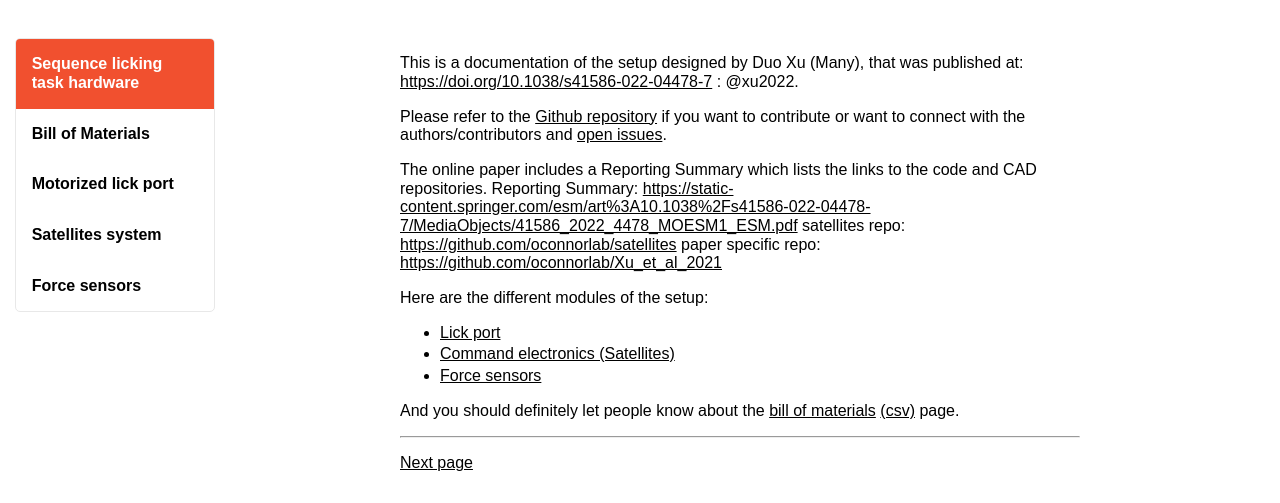
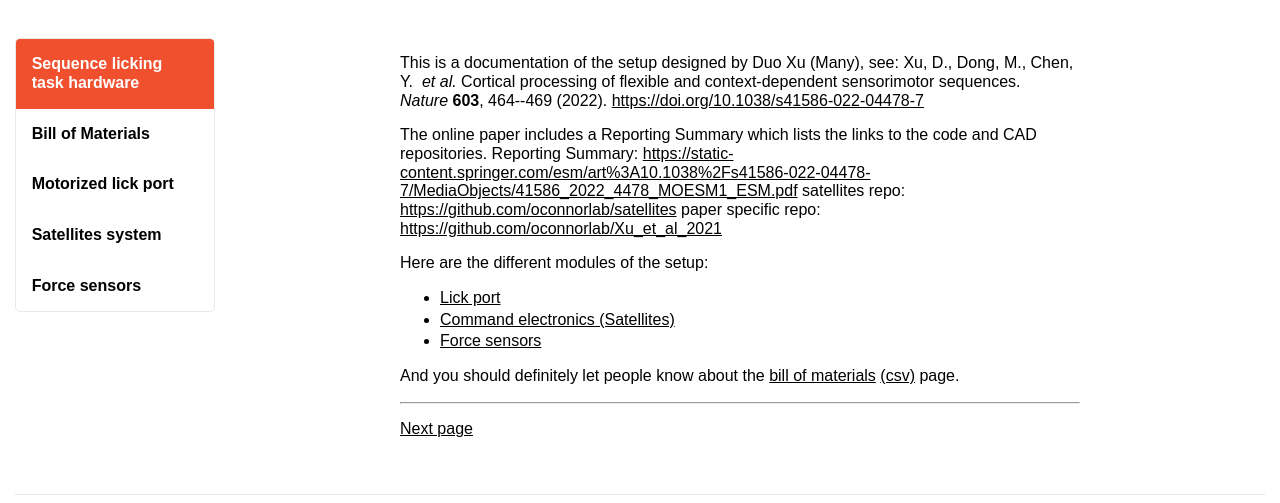
Before and after one commit to open-make/sequencelickingtask_doc, a plain HTML site: page index.html in a window 1280 px wide. Shown: the part 114-617 px from the top of the page. Drawn offline with Linux system fonts and the light colour scheme.

Commit message:
Deploying to gh-pages from  @ 5da0dbbfcb8ea8896c2bc8102e73cf7d4508b8e5 🚀

```diff
--- a/index.html
+++ b/index.html
@@ -63,8 +63,10 @@
             </nav>
         </div>
         <div class="wrapper">
-    <p>This is a documentation of the setup designed by Duo Xu (Many), that was published at: <a href="https://doi.org/10.1038/s41586-022-04478-7">https://doi.org/10.1038/s41586-022-04478-7</a> : @xu2022.</p>
-<p>Please refer to the <a href="https://github.com/open-make/sequencelickingtask_doc/" target="_blank" title="">Github repository</a> if you want to contribute or want to connect with the authors/contributors and <a href="https://github.com/open-make/sequencelickingtask_doc/issues" target="_blank" title="">open issues</a>.</p>
+    <p>This is a documentation of the setup designed by Duo Xu (Many), see: Xu, D., Dong, M., Chen, Y.
+<em>et al.</em> Cortical processing of flexible and context-dependent sensorimotor sequences.
+<em>Nature</em> <strong>603</strong>, 464--469 (2022).
+<a href="https://doi.org/10.1038/s41586-022-04478-7">https://doi.org/10.1038/s41586-022-04478-7</a></p>
 <p>The online paper includes a Reporting Summary which lists the links to the code and CAD repositories.
 Reporting Summary: <a href="https://static-content.springer.com/esm/art%3A10.1038%2Fs41586-022-04478-7/MediaObjects/41586_2022_4478_MOESM1_ESM.pdf">https://static-content.springer.com/esm/art%3A10.1038%2Fs41586-022-04478-7/MediaObjects/41586_2022_4478_MOESM1_ESM.pdf</a> satellites repo: <a href="https://github.com/oconnorlab/satellites">https://github.com/oconnorlab/satellites</a> paper specific repo: <a href="https://github.com/oconnorlab/Xu_et_al_2021">https://github.com/oconnorlab/Xu_et_al_2021</a></p>
 <p>Here are the different modules of the setup:</p>
```
